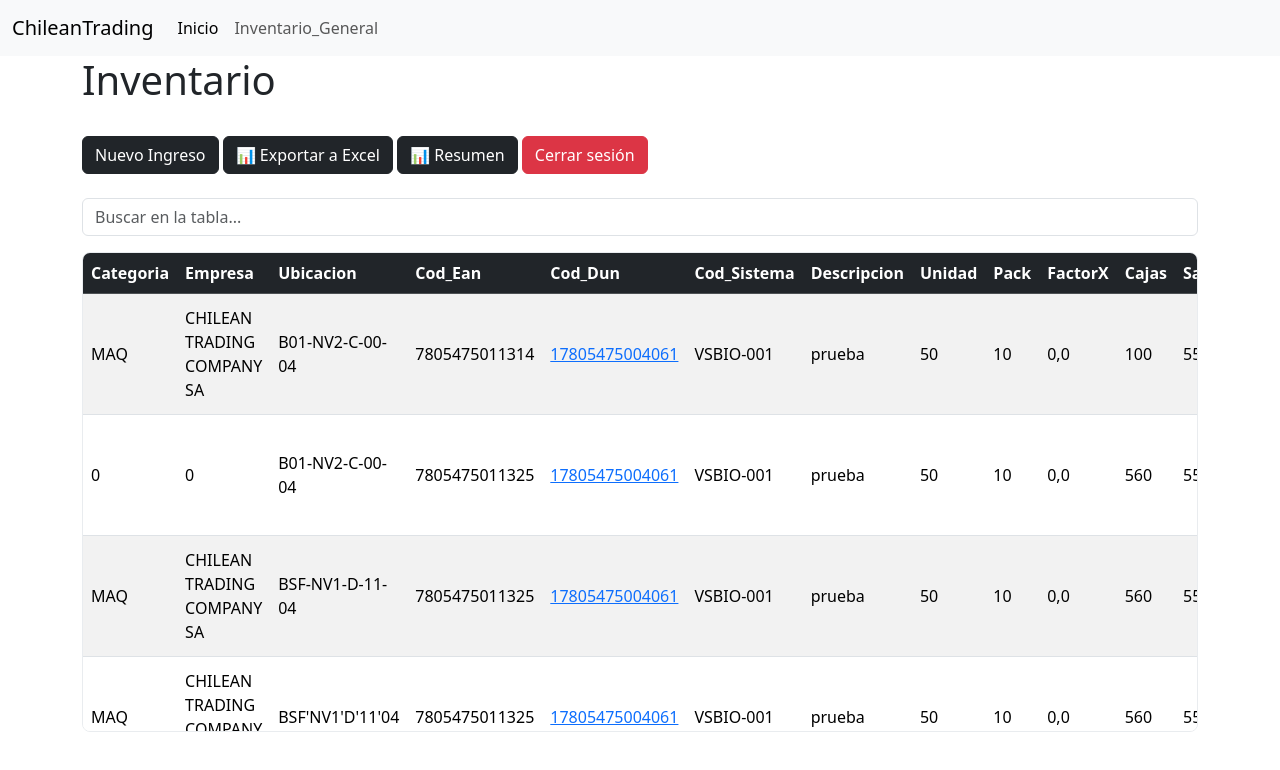
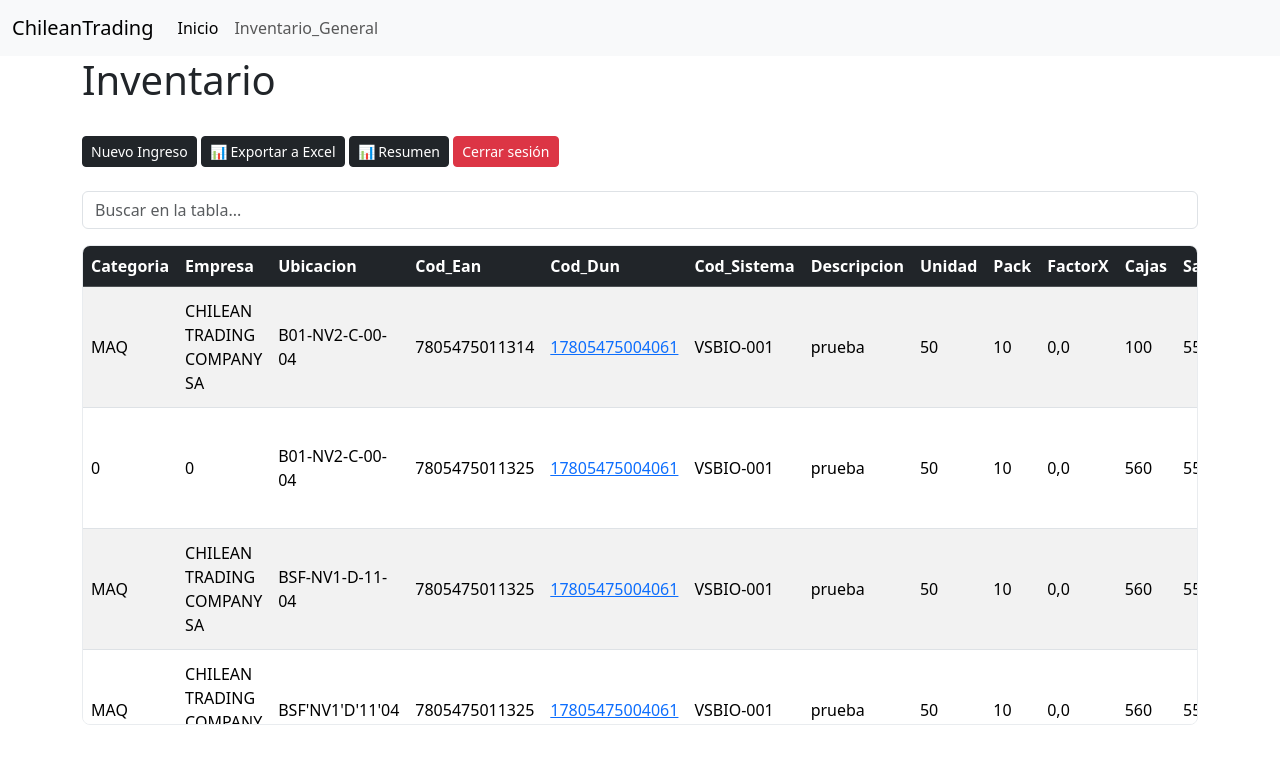
Before and after one commit to Marckd4/despliege-render, a Django app: page /productos/ in a window 1280 px wide. Shown: the top 770 px of the page. Run offline with Django 5.2, Linux system fonts and the light colour scheme; a user stored in the database is signed in; data comes from the database, SQL or seed files in the repository; both versions use the stored data as it was after the commit.

Commit message:
render.2.2

```diff
--- a/productos/templates/index.html
+++ b/productos/templates/index.html
@@ -4,16 +4,16 @@
 
 <h1>Inventario </h1>
 <br>
-<a href="{% url 'productos:formulario'%}" class="btn btn-dark"> Nuevo Ingreso</a>
-<a href="{% url 'productos:exportar_excel' %}" class="btn btn-dark">📊 Exportar a Excel</a>
- <a href="{% url 'resumen_view' %}" class="btn btn-dark">📊 Resumen</a>
+<a href="{% url 'productos:formulario'%}" class="btn btn-dark btn-sm"> Nuevo Ingreso</a>
+<a href="{% url 'productos:exportar_excel' %}" class="btn btn-dark btn-sm">📊 Exportar a Excel</a>
+<a href="{% url 'resumen_view' %}" class="btn btn-dark btn-sm">📊 Resumen</a>
 
 
 
 {% if user.is_authenticated %}
   <form method="post" action="{% url 'logout' %}" class="d-inline">
     {% csrf_token %}
-    <button type="submit" class="btn btn-danger">
+    <button type="submit" class="btn btn-danger btn-sm ">
       <i class="bi bi-box-arrow-right"></i> Cerrar sesión
     </button>
   </form>
@@ -124,4 +124,6 @@
         });
         </script>
 
+
+
 {% endblock %}
--- a/templates/base.html
+++ b/templates/base.html
@@ -74,5 +74,7 @@
 
 
 
+
+
 </body>
 </html>
```
Also changed, not shown: templates/inicio.html (+9 -1 lines), db.sqlite3.
